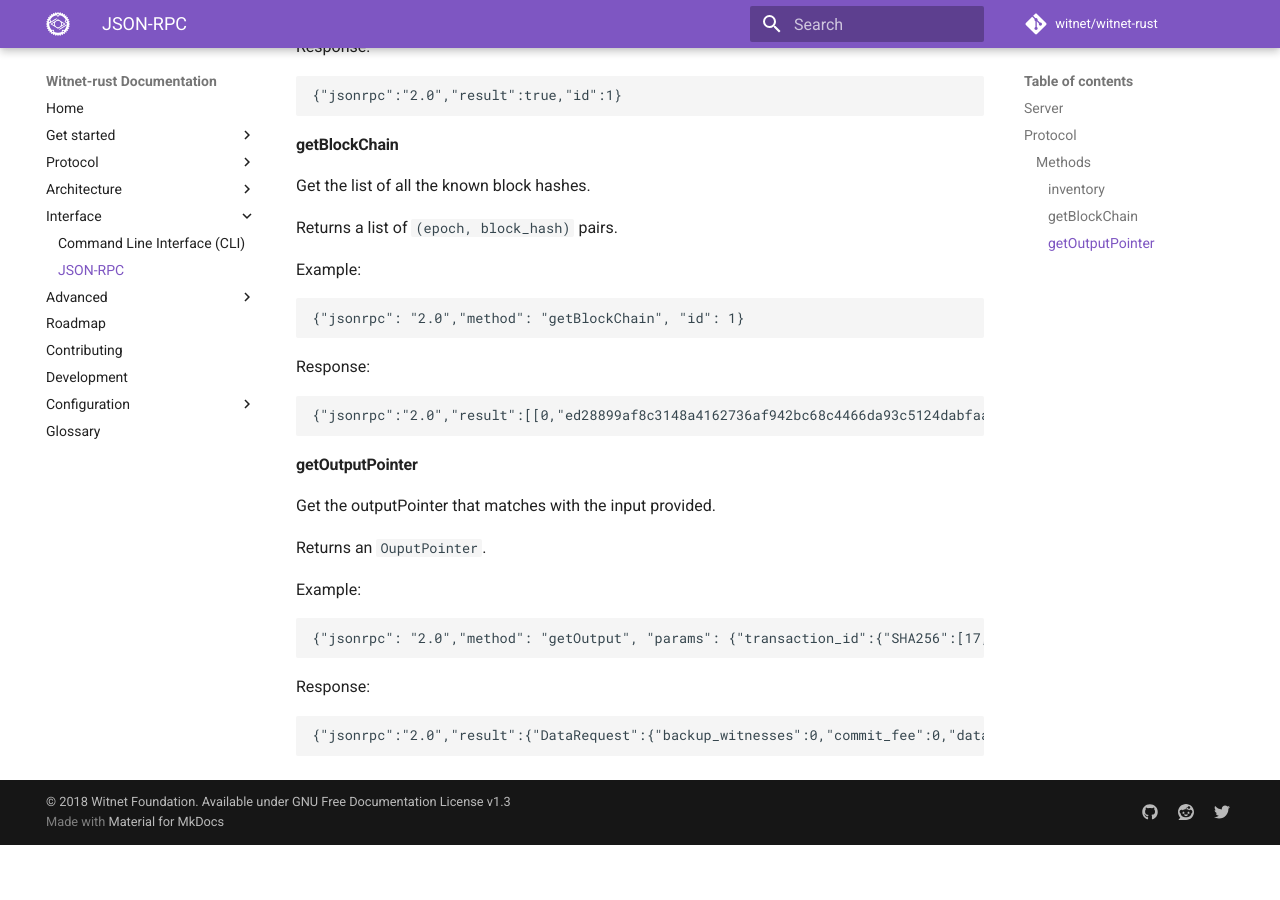
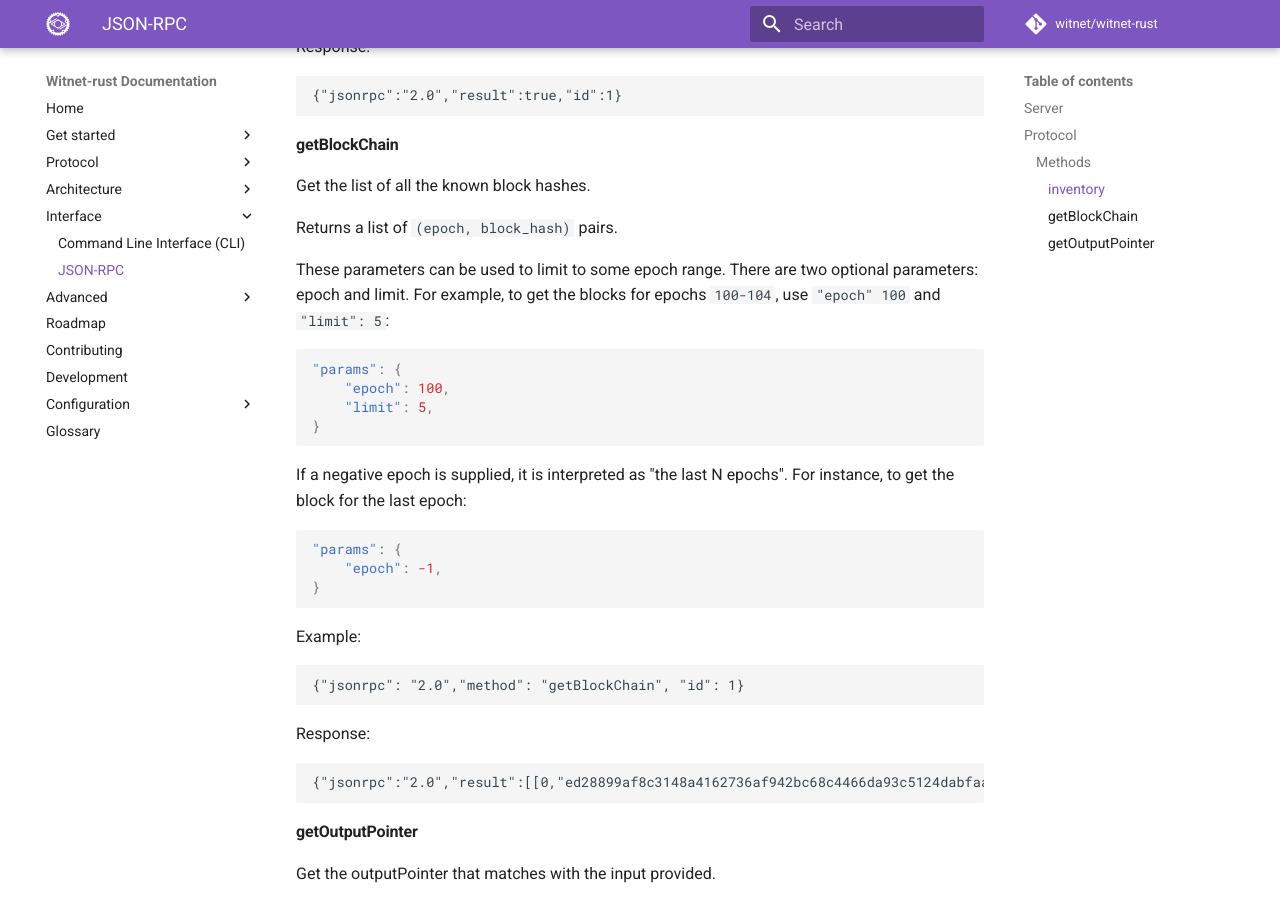
Before and after one commit to witnet/witnet-rust, an MkDocs documentation site: the page built from docs/interface/json-rpc.md, in a window 1280 px wide and 900 px high, scrolled down 1341 px. Built offline with MkDocs 1.6.1 and Material for MkDocs 9.7.7, drawn with Linux system fonts in a browser that asks for light colours; comment, search, counter and statistics services are not loaded; before the commit the page ends 2186 px from its top, so only the background shows below that.

Commit message:
docs(interface): document new arguments to getBlockChain

````diff
--- a/docs/interface/json-rpc.md
+++ b/docs/interface/json-rpc.md
@@ -73,6 +73,26 @@ Get the list of all the known block hashes.
 
 Returns a list of `(epoch, block_hash)` pairs.
 
+These parameters can be used to limit to some epoch range.
+There are two optional parameters: epoch and limit. For example, to get the
+blocks for epochs `100-104`, use `"epoch" 100` and `"limit": 5`:
+
+```json
+"params": {
+    "epoch": 100,
+    "limit": 5,
+}
+```
+
+If a negative epoch is supplied, it is interpreted as "the last N epochs".
+For instance, to get the block for the last epoch:
+
+```json
+"params": {
+    "epoch": -1,
+}
+```
+
 Example:
 
 ```
````
Also changed, not shown: docs/interface/cli.md (+14 -0 lines).
